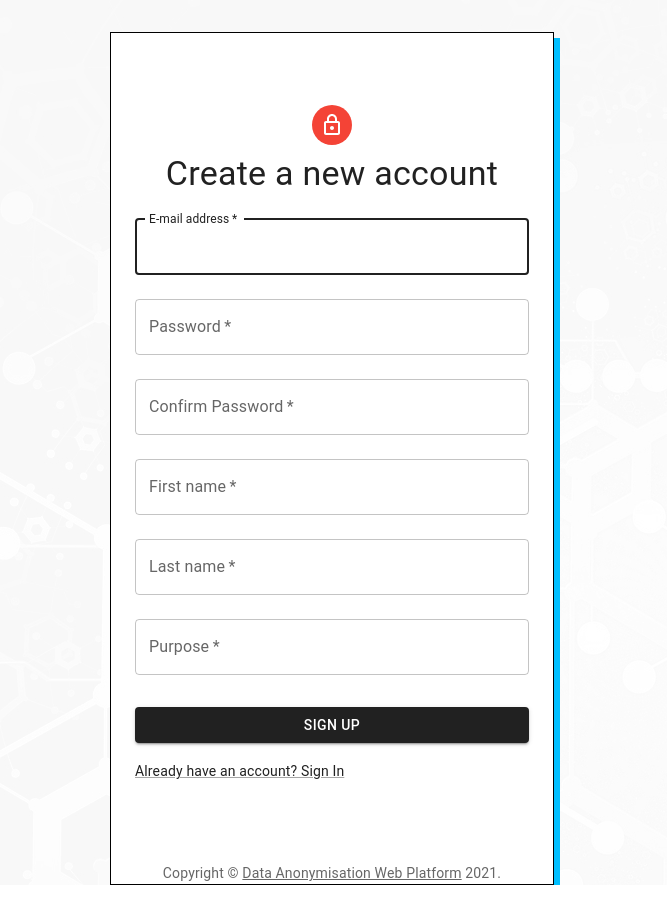
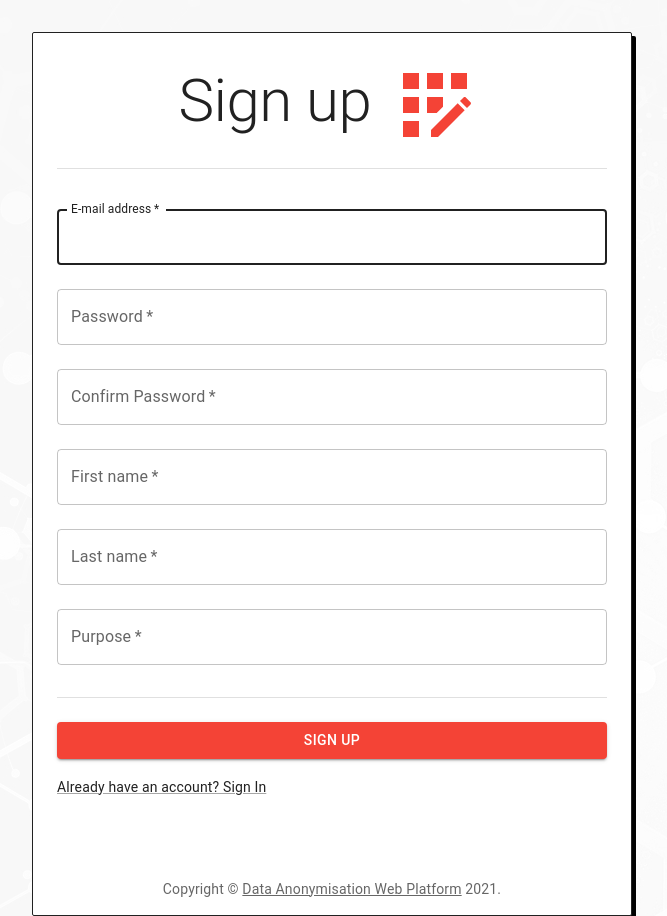
Before and after one commit to Wenox/data-anonymization, a React (Create React App) app in the folder frontend/: page /register in a window 1280 px wide. Shown: the whole page, without its empty margins (308-975 px from the left). Before the commit the page ends 885 px from the top, so only its background shows below. Built offline with nearby package versions, Linux system fonts and the light colour scheme; no server answers.

Commit message:
refactor: style improvements to sign up and sign in forms

```diff
--- a/frontend/src/components/token-result.tsx
+++ b/frontend/src/components/token-result.tsx
@@ -1,9 +1,11 @@
-import { Box, Container } from '@mui/material';
+import { Box, Container, Divider } from '@mui/material';
 import Avatar from '@mui/material/Avatar';
 import LockOutlinedIcon from '@mui/icons-material/LockOutlined';
 import Typography from '@mui/material/Typography';
 import Button from '@mui/material/Button';
 import { useNavigate } from 'react-router-dom';
+import { theme } from '../styles/theme';
+import { ROUTES } from '../constants/routes';
 
 interface Props {
   title: string;
@@ -26,35 +28,35 @@ const TokenResult = ({
     <Container
       component="main"
       sx={{
-        border: '1px solid #000000',
-        boxShadow: '6px 6px 0px #00bfff',
-        backgroundColor: 'white',
+        backgroundColor: '#fff',
+        border: `1px solid ${theme.palette.primary.main}`,
+        boxShadow: `4px 4px 0px ${theme.palette.primary.dark}`,
+        borderRadius: '2px',
         mt: 20,
-        paddingTop: 8,
-        paddingBottom: 2,
+        pt: 3,
+        pb: 2,
         display: 'flex',
         flexDirection: 'column',
         alignItems: 'center',
       }}
-      maxWidth="xs"
+      maxWidth={'sm'}
     >
-      <Avatar sx={{ m: 1, bgcolor: 'primary.main' }}>
+      <Avatar sx={{ m: 1, backgroundColor: `${theme.palette.primary.light}` }}>
         <LockOutlinedIcon />
       </Avatar>
-      <Typography component="h1" variant="h4">
+      <Typography color="primary" component="h1" variant="h4">
         {title}
       </Typography>
-      <Box sx={{ mt: 1 }}>
       <p>{content}</p>
       <Button
         fullWidth
+        color="secondary"
         variant="contained"
-          sx={{ mt: 3, mb: 2 }}
-          onClick={customOnClick ? handleOnClick : () => navigate('/login')}
+        sx={{ mt: 3, mb: 1 }}
+        onClick={customOnClick ? handleOnClick : () => navigate(ROUTES.LOGIN)}
       >
         {buttonTitle}
       </Button>
-      </Box>
     </Container>
   );
 };
--- a/frontend/src/pages/register.tsx
+++ b/frontend/src/pages/register.tsx
@@ -16,7 +16,10 @@ import Link from '@mui/material/Link';
 import { Copyright } from '../components/copyright';
 import { postRegisterUser } from '../api/requests/users/users.requests';
 import { RegisterUserRequest } from '../api/requests/users/users.types';
-import { Alert, Collapse, IconButton } from '@mui/material';
+import { Alert, Collapse, Divider, IconButton } from '@mui/material';
+import { ROUTES } from '../constants/routes';
+import { theme } from '../styles/theme';
+import { AccessibleForward, AppRegistration, ExitToApp, PersonAddAlt } from '@mui/icons-material';
 
 interface IFormInputs {
   email: string;
@@ -82,24 +85,31 @@ const Register: FC = () => {
     <Container
       component="main"
       sx={{
-        border: '1px solid #000000',
-        boxShadow: '6px 6px 0px #00bfff',
-        backgroundColor: 'white',
+        backgroundColor: '#fff',
+        border: `1px solid ${theme.palette.primary.main}`,
+        boxShadow: `4px 4px 0px ${theme.palette.primary.dark}`,
+        borderRadius: '2px',
         mt: 4,
-        paddingTop: 8,
+        pt: 3,
+        pb: 2,
         display: 'flex',
         flexDirection: 'column',
         alignItems: 'center',
       }}
-      maxWidth="xs"
+      maxWidth={'sm'}
     >
-      <Avatar sx={{ m: 1, bgcolor: 'secondary.main' }}>
-        <LockOutlinedIcon />
-      </Avatar>
-      <Typography component="h5" variant="h4">
-        Create a new account
-      </Typography>
+      <Grid container spacing={2} alignItems="center">
+        <Grid sx={{ textAlign: 'right' }} item xs={7}>
+          <Typography variant="h2" sx={{ alignItems: 'left', mb: 2 }}>
+            Sign up
+          </Typography>
+        </Grid>
+        <Grid sx={{ textAlign: 'left' }} item xs={5}>
+          <AppRegistration color="secondary" style={{ fontSize: '600%' }} />
+        </Grid>
+      </Grid>
       <Box component="form" onSubmit={handleSubmit(formSubmitHandler)} noValidate sx={{ mt: 1 }}>
+        <Divider sx={{ mb: 3 }} />
         <Controller
           name="email"
           control={control}
@@ -228,8 +238,9 @@ const Register: FC = () => {
             />
           )}
         />
+        <Divider sx={{ mt: 3 }} />
 
-        <Button type="submit" fullWidth variant="contained" sx={{ mt: 3, mb: 2 }}>
+        <Button type="submit" fullWidth color="secondary" variant="contained" sx={{ mt: 3, mb: 2 }}>
           Sign up
         </Button>
         <Collapse in={failedLogin}>
@@ -253,7 +264,7 @@ const Register: FC = () => {
         </Collapse>
         <Grid container>
           <Grid item>
-            <Link onClick={() => navigate('/login')} variant="body2">
+            <Link onClick={() => navigate(ROUTES.LOGIN)} variant="body2">
               {'Already have an account? Sign In'}
             </Link>
           </Grid>
```
Lines whose indentation alone changed are shown as unchanged.
